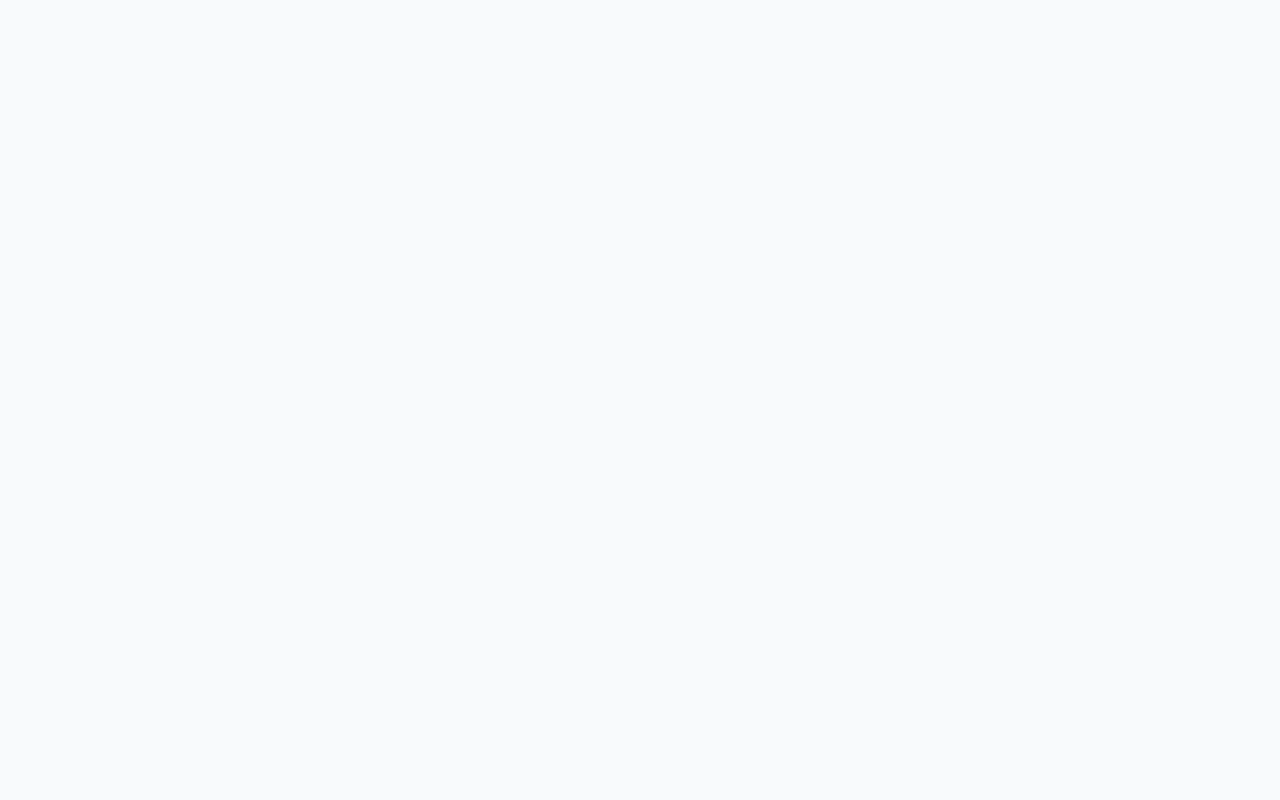
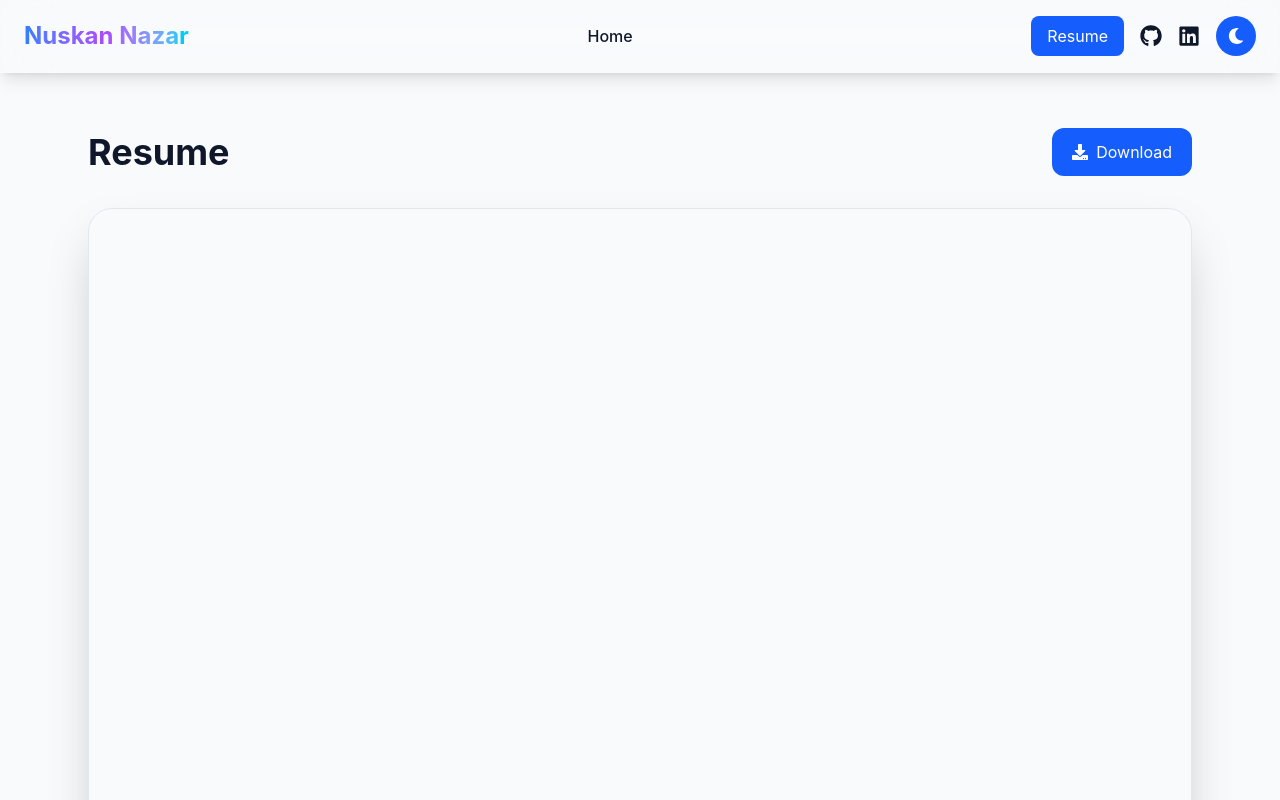
Before and after one commit to Nuskan2003/portfolio-website, a React app in the folder frontend/: page /resume in a window 1280 px wide. Before the commit this address had no page. Shown: the top 800 px of the page. Built offline with nearby package versions, Linux system fonts and the light colour scheme; the HTML template or start-up script is replaced by a standard one.

Commit message:
Add resume preview page with downloadable PDF support

```diff
--- a/frontend/src/components/Navbar.jsx
+++ b/frontend/src/components/Navbar.jsx
@@ -92,7 +92,9 @@ function Navbar() {
 
         <div className="hidden md:flex items-center gap-4">
 
-          <button
+          <Link
+            to="/resume"
+            download
             className="
               px-4
               py-2
@@ -104,7 +106,7 @@ function Navbar() {
             "
           >
             Resume
-          </button>
+          </Link>
 
           <a
             href="https://github.com/Nuskan2003"
--- /dev/null
+++ b/frontend/src/pages/resume.jsx
@@ -0,0 +1,61 @@
+import Navbar from "../components/Navbar";
+import { FaDownload } from "react-icons/fa";
+
+function Resume() {
+  return (
+    <>
+      <Navbar />
+
+      <div className="pt-32 px-6 pb-16 max-w-6xl mx-auto">
+
+        <div className="flex justify-between items-center mb-8">
+
+          <h1 className="text-4xl font-bold">
+            Resume
+          </h1>
+
+          <a
+            href="/resume.pdf"
+            download
+            className="
+              flex
+              items-center
+              gap-2
+              px-5
+              py-3
+              rounded-xl
+              bg-blue-600
+              text-white
+              hover:bg-blue-700
+              transition
+            "
+          >
+            <FaDownload />
+            Download
+          </a>
+
+        </div>
+
+        <div
+          className="
+            rounded-3xl
+            overflow-hidden
+            shadow-2xl
+            border
+            border-slate-200
+            dark:border-slate-700
+          "
+        >
+          <iframe
+            src="/resume.pdf"
+            title="Resume"
+            className="w-full h-[900px]"
+          />
+        </div>
+
+      </div>
+    </>
+  );
+}
+
+export default Resume;
--- a/frontend/src/routes/AppRoutes.jsx
+++ b/frontend/src/routes/AppRoutes.jsx
@@ -2,11 +2,17 @@ import { Routes, Route } from "react-router-dom";
 
 import Home from "../pages/Home";
 import CaseStudy from "../pages/CaseStudy";
+import Resume from "../pages/Resume";
 
 function AppRoutes() {
   return (
     <Routes>
       <Route path="/" element={<Home />} />
+
+      <Route
+        path="/resume"
+        element={<Resume />}
+      />
 
       <Route
         path="/case-study/:slug"
```
Also changed, not shown: 1 other file (tests, documents, lock files or other folders).
